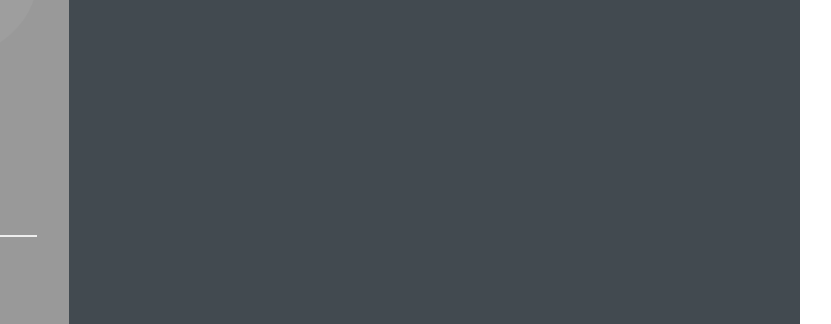
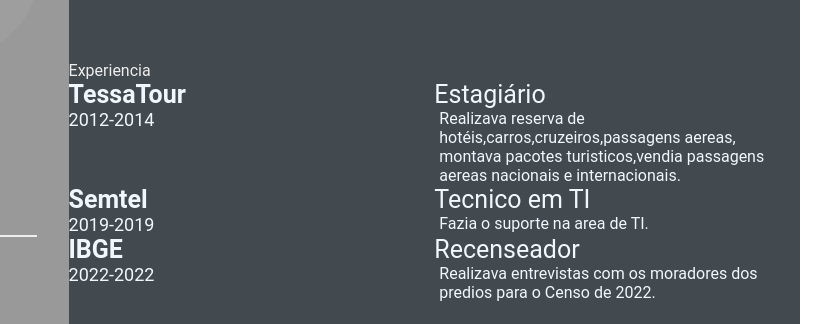
Before and after one commit to williamsramos/devweekgit.github.io, a plain HTML site: page index.html in a window 1280 px wide. Shown: the part 170-494 px from the top of the page, 352-1183 px from the left. Drawn offline with Linux system fonts and the light colour scheme; grey boxes are pictures that could not be loaded.

Commit message:
feature: add index.html and css/style.css (#3)

```diff
--- a/css/style.css
+++ b/css/style.css
@@ -101,3 +101,38 @@
     font-size: 18px;
     color: #eeeeee;
 }
+
+.experience-contents,
+.education-contents,
+.awards-contents {
+    display: grid;
+    grid-template-columns: repeat(2, 1fr);
+    padding-bottom: 2rem;
+    color: #F1F8FD;
+}
+
+.exp-company-name,
+.education-school-name,
+.awards-company-name {
+    font-size: 25px;
+    font-weight: bold;
+}
+
+.exp-time-period,
+.educationp-time-period,
+.awards-time-period {
+    font-size: 18px;
+}
+
+.exp-position,
+.education-subject,
+.awards-name {
+    font-size: 25px;
+}
+
+.exp-desc,
+.education-desc,
+.awards-desc {
+    font-size: 16px;
+    padding-left: 5px;
+}
--- a/index.html
+++ b/index.html
@@ -46,7 +46,44 @@
                             </p>
                         </section>
                     </div>
+                    <section class="experience gap">
+                        <div class="right-title">Experiencia</div>
+                        <div class="experience-contents">
+                            <div class="exp-left">
+                                <p class="exp-company-name">TessaTour</p>
+                                <p class="exp-time-period">2012-2014</p>
+                            </div>
+                            <div class="exp-ritght">
+                                <p class="exp-position">Estagiário</p>
+                                <p class="exp-desc">
+                                    Realizava reserva de hotéis,carros,cruzeiros,passagens aereas,
+                                    montava pacotes turisticos,vendia passagens aereas nacionais e internacionais.
+                                </p>
+                            </div>
+                            <div class="exp-left">
+                                <p class="exp-company-name">Semtel</p>
+                                <p class="exp-time-period">2019-2019</p>
+                            </div>
+                            <div class="exp-ritght">
+                                <p class="exp-position">Tecnico em TI</p>
+                                <p class="exp-desc">
+                                    Fazia o suporte na area de TI.
+                                </p>
+                            </div>
+                            <div class="exp-left">
+                                <p class="exp-company-name">IBGE</p>
+                                <p class="exp-time-period">2022-2022</p>
+                            </div>
+                            <div class="exp-ritght">
+                                <p class="exp-position">Recenseador</p>
+                                <p class="exp-desc">
+                                    Realizava entrevistas com os moradores dos predios para o Censo de 2022.
+                                </p>
+                            </div>
+                        </div>
+                    </section>
                 </section>
+                <!-- fim experiencia -->
         </main>
     </body>
 </html>
```
